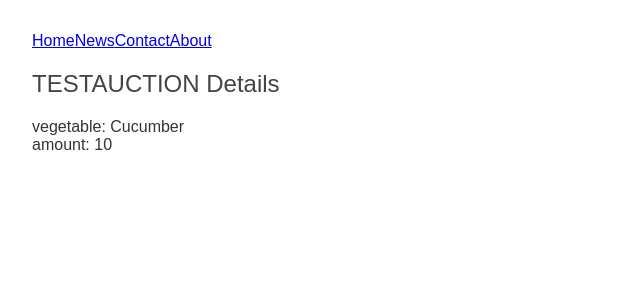
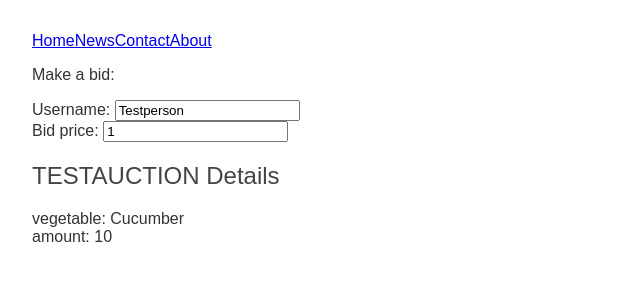
Before and after one commit to MarieJagerProjects/bug-free-broccoli, an Angular app: page / in a window 1280 px wide. Shown: the top 300 px of the page, without its empty margins (0-640 px from the left). Built offline with nearby package versions, Linux system fonts and the light colour scheme.

Commit message:
bid component added

```diff
--- a/src/app/app.component.html
+++ b/src/app/app.component.html
@@ -1,2 +1,3 @@
 <app-nav-bar></app-nav-bar>
+<app-bid></app-bid>
 <app-vegetables></app-vegetables>
--- a/src/app/app.module.ts
+++ b/src/app/app.module.ts
@@ -1,22 +1,26 @@
 import { NgModule } from '@angular/core';
 import { BrowserModule } from '@angular/platform-browser';
+import { FormsModule } from '@angular/forms';
 
 import { AppComponent } from './app.component';
 import { VegetablesComponent } from './vegetables/vegetables.component';
 import { NavBarComponent } from './nav-bar/nav-bar.component';
 import { BrowserAnimationsModule } from '@angular/platform-browser/animations';
 import { AuctionComponent } from './auction/auction.component';
+import { BidComponent } from './bid/bid.component';
 
 @NgModule({
   declarations: [
     AppComponent,
     VegetablesComponent,
     NavBarComponent,
-    AuctionComponent
+    AuctionComponent,
+    BidComponent
   ],
   imports: [
     BrowserModule,
     BrowserAnimationsModule,
+    FormsModule
   ],
   providers: [],
   bootstrap: [AppComponent]
--- /dev/null
+++ b/src/app/bid/bid.component.html
@@ -0,0 +1,11 @@
+<div>
+    <p>Make a bid:</p>
+    <div>
+        <label for="username">Username: </label>
+        <input id="username" [(ngModel)]="bid.username" placeholder="username">
+    </div>
+    <div>
+        <label for="lastBid">Bid price: </label>
+        <input id="lastBid" [(ngModel)]="bid.lastBid" placeholder="lastBid">
+    </div>
+</div>
--- /dev/null
+++ b/src/app/bid/bid.component.ts
@@ -0,0 +1,21 @@
+import { Component, OnInit } from '@angular/core';
+import { Bid } from './bid';
+
+@Component({
+  selector: 'app-bid',
+  templateUrl: './bid.component.html',
+  styleUrls: ['./bid.component.scss']
+})
+export class BidComponent implements OnInit {
+
+  bid: Bid = {
+    username: 'Testperson',
+    lastBid: 1.00
+  }
+
+  constructor() { }
+
+  ngOnInit(): void {
+  }
+
+}
--- /dev/null
+++ b/src/app/bid/bid.ts
@@ -0,0 +1,4 @@
+export interface Bid {
+    username: string;
+    lastBid: number
+}
```
Also changed, not shown: src/app/bid/bid.component.scss (added), 1 other file (tests, documents, lock files or other folders).
